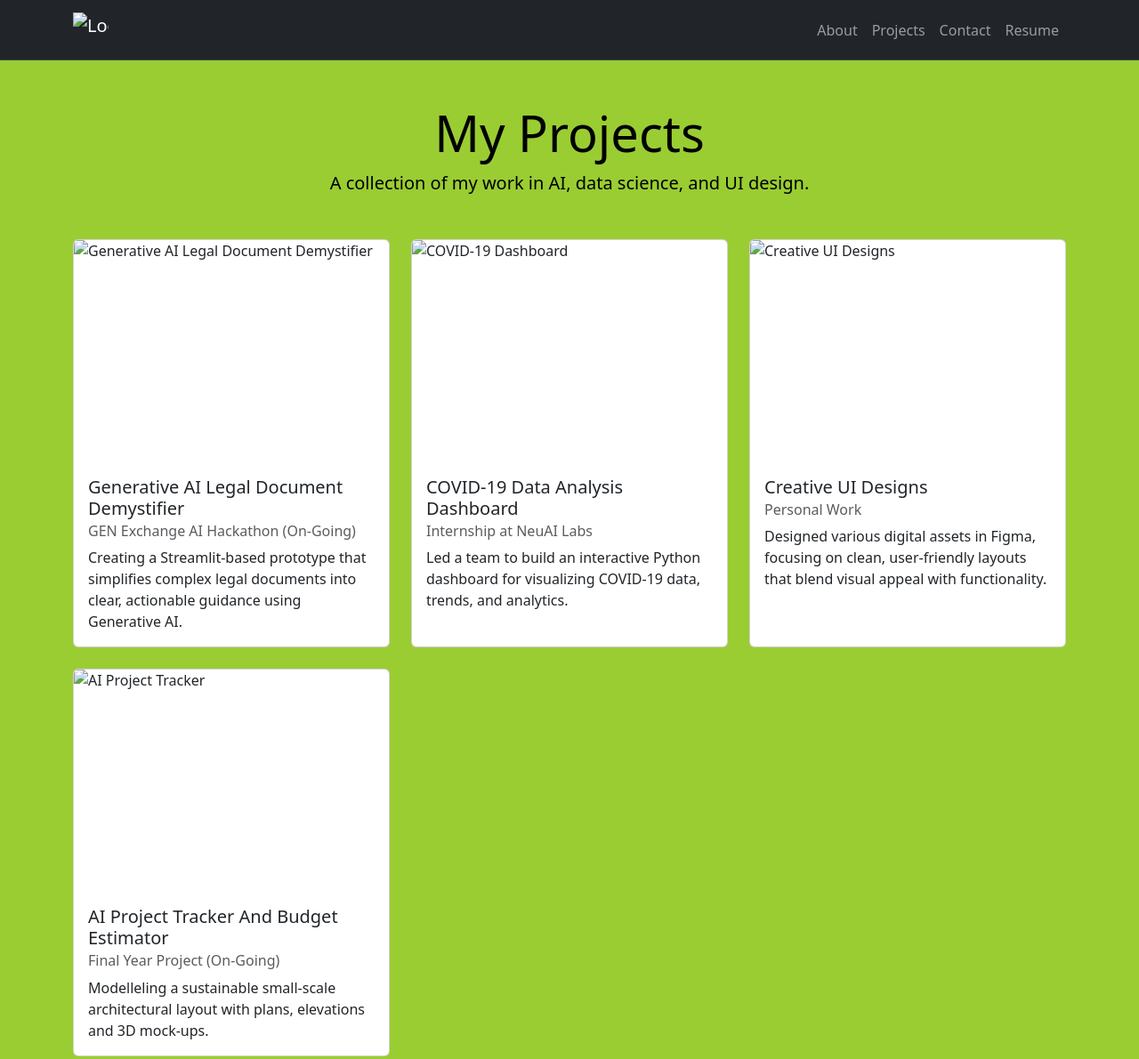
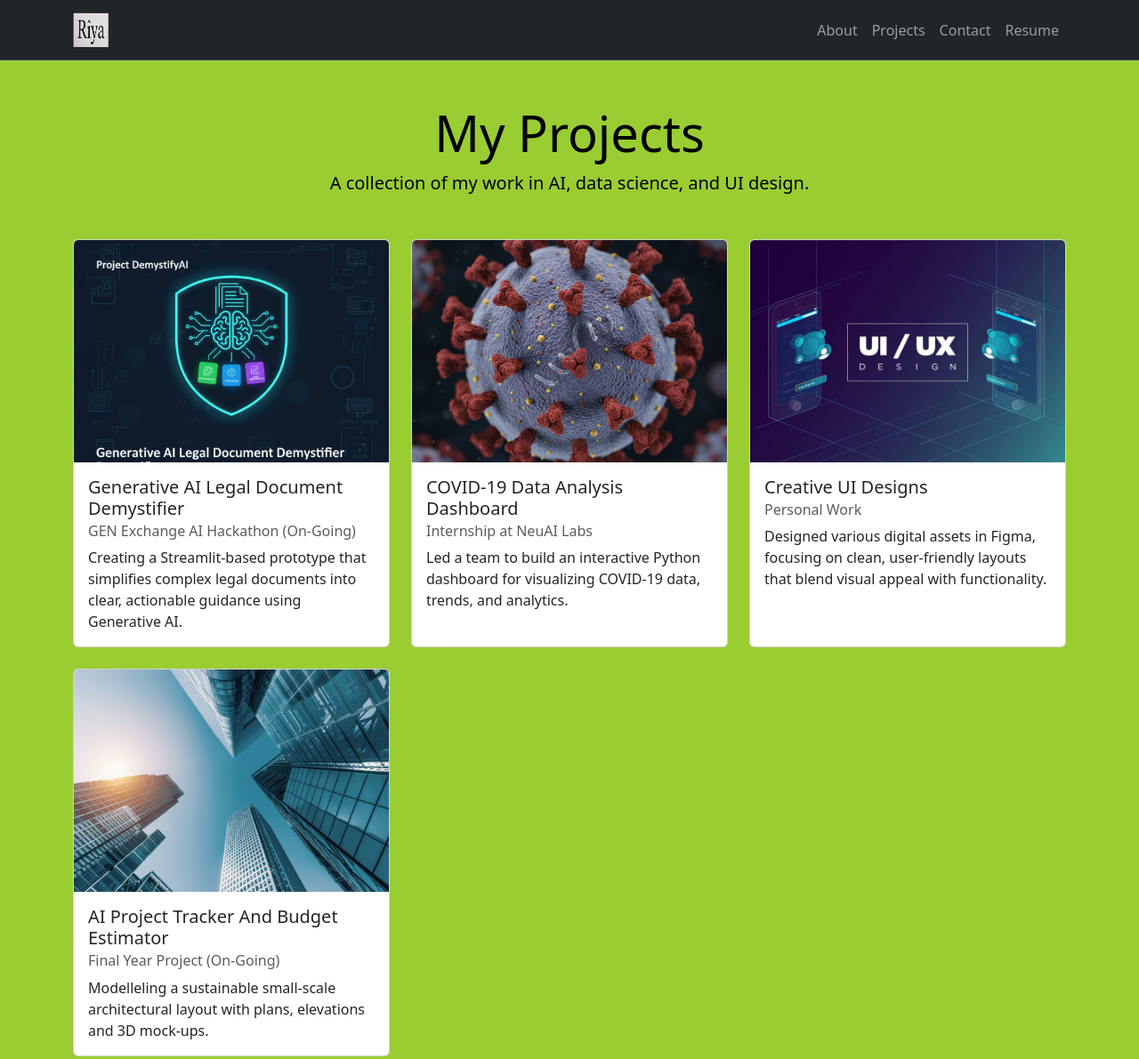
Before and after one commit to Riya72-coder/Personal-Portfolio, a plain HTML site: page project.html in a window 1280 px wide. Shown: the top 1191 px of the page at 89% size. Drawn offline with nearby package versions, Linux system fonts and the light colour scheme.

Commit message:
Update project.html

```diff
--- a/project.html
+++ b/project.html
@@ -15,7 +15,7 @@
     <nav class="navbar navbar-expand-lg bg-dark border-bottom border-body" data-bs-theme="dark">
         <div class="container">
             <a class="navbar-brand" href="index.html">
-                <img src="images/riya_logo.png" alt="Logo" width="40" height="40" class="d-inline-block align-text-top">
+                <img src="riya_logo.png" alt="Logo" width="40" height="40" class="d-inline-block align-text-top">
             </a>
             <button class="navbar-toggler" type="button" data-bs-toggle="collapse" data-bs-target="#navbarNav" aria-controls="navbarNav" aria-expanded="false" aria-label="Toggle navigation">
                 <span class="navbar-toggler-icon"></span>
@@ -43,7 +43,7 @@
             <div class="col-lg-4 col-md-6" data-aos="fade-up">
                 <a href="Gen_AI.html" class="project-link" aria-label="Generative AI Legal Document Demystifier">
                 <div class="card h-100">
-                    <img src="images/GenAILogo.png" class="card-img-top" alt="Generative AI Legal Document Demystifier">
+                    <img src="GenAILogo.png" class="card-img-top" alt="Generative AI Legal Document Demystifier">
                     <div class="card-body d-flex flex-column">
                         <h5 class="card-title">Generative AI Legal Document Demystifier</h5>
                         <h6 class="card-subtitle mb-2 text-muted">GEN Exchange AI Hackathon (On-Going)</h6>
@@ -57,7 +57,7 @@
             <div class="col-lg-4 col-md-6" data-aos="fade-up" data-aos-delay="100">
                 <a href="covid-19.html" class="project-link" aria-label="COVID-19 Data Analysis Dashboard">
                     <div class="card h-100">
-                        <img src="images/covid-19-logo.png" class="card-img-top" alt="COVID-19 Dashboard">
+                        <img src="covid-19-logo.png" class="card-img-top" alt="COVID-19 Dashboard">
                         <div class="card-body d-flex flex-column">
                             <h5 class="card-title">COVID-19 Data Analysis Dashboard</h5>
                             <h6 class="card-subtitle mb-2 text-muted">Internship at NeuAI Labs</h6>
@@ -71,7 +71,7 @@
             <div class="col-lg-4 col-md-6" data-aos="fade-up" data-aos-delay="200">
                 <a href="UI-project.html" class="project-link" aria-label="Creative UI Designs">
                 <div class="card h-100">
-                    <img src="images/ui-ux..jpg" class="card-img-top" alt="Creative UI Designs">
+                    <img src="ui-ux..jpg" class="card-img-top" alt="Creative UI Designs">
                     <div class="card-body d-flex flex-column">
                         <h5 class="card-title">Creative UI Designs</h5>
                         <h6 class="card-subtitle mb-2 text-muted">Personal Work</h6>
@@ -85,7 +85,7 @@
             <div class="col-lg-4 col-md-6" data-aos="fade-up" data-aos-delay="300">
                 <a href="architect.html" class="project-link" aria-label="AI Project Tracker And Budget Estimator">
                     <div class="card h-100">
-                        <img src="images/architect-logo.png" class="card-img-top" alt="AI Project Tracker">
+                        <img src="architect-logo.png" class="card-img-top" alt="AI Project Tracker">
                         <div class="card-body d-flex flex-column">
                             <h5 class="card-title">AI Project Tracker And Budget Estimator</h5>
                             <h6 class="card-subtitle mb-2 text-muted">Final Year Project (On-Going)</h6>
@@ -110,4 +110,5 @@
         AOS.init({ duration: 1000, once: true });
     </script>
 </body>
+
 </html>
```
